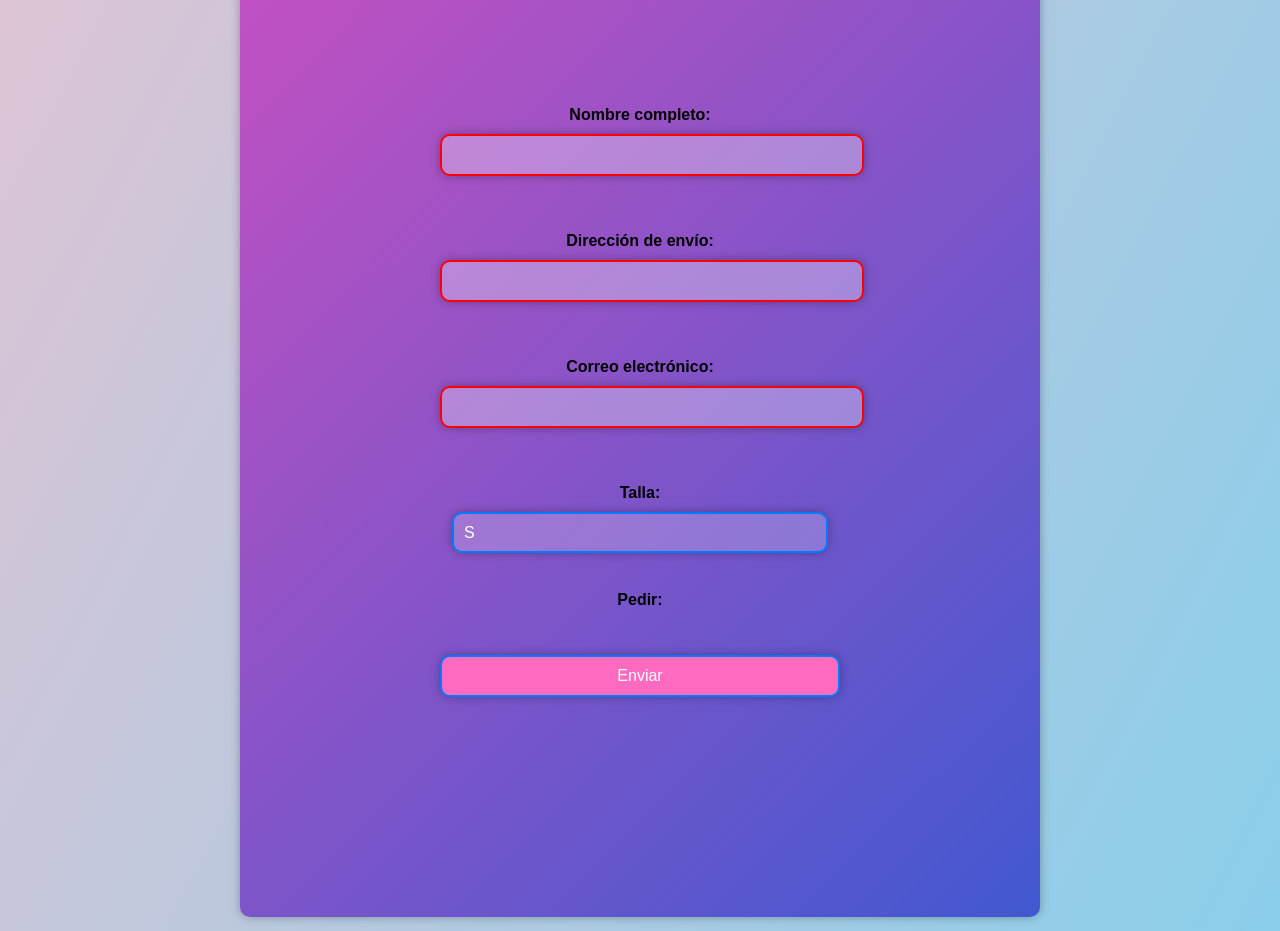
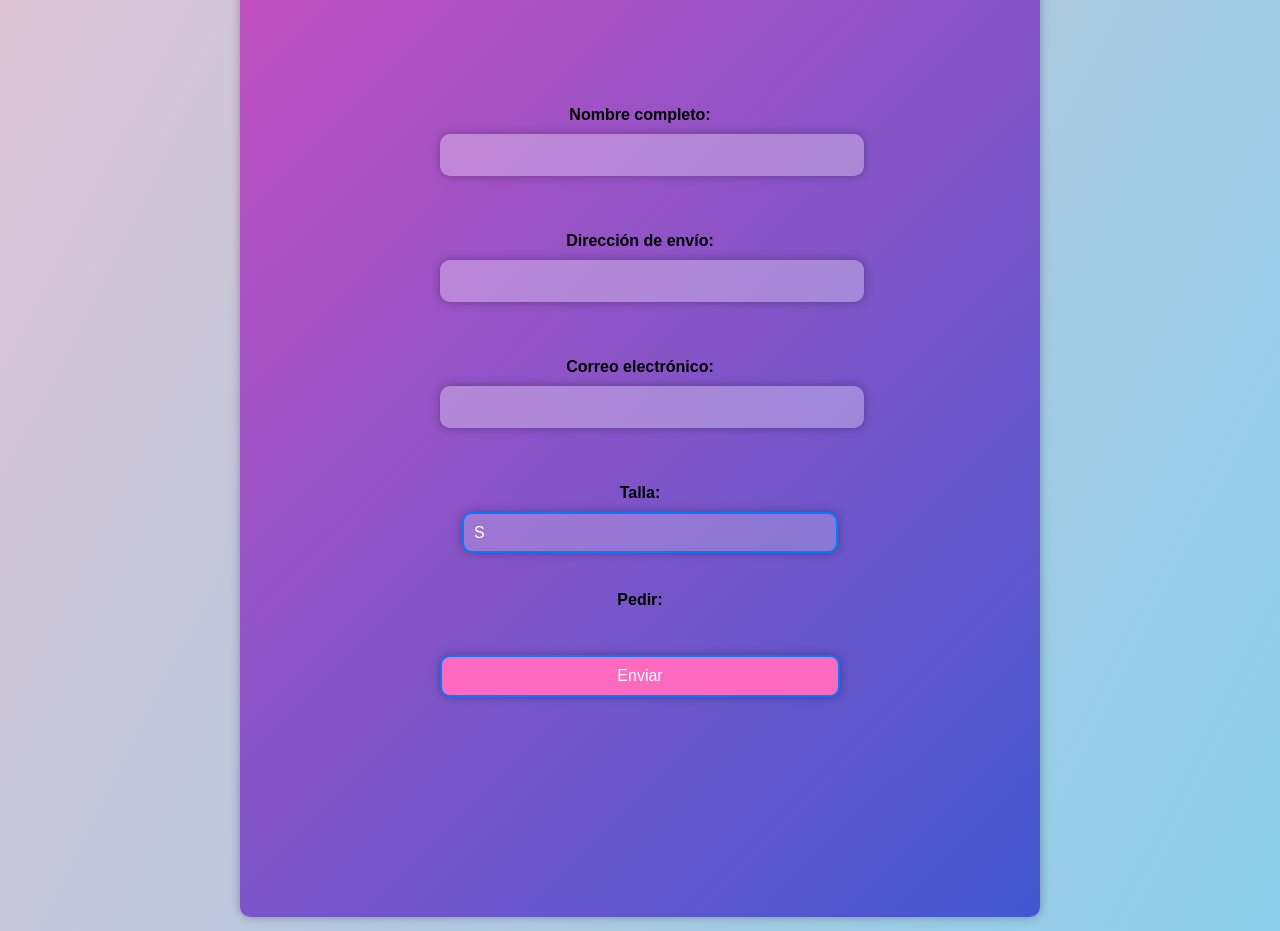
Before and after one commit to WhitiXD/stylos, a plain HTML site: page compra.html in a window 1280 px wide. Shown: the part 2020-2951 px from the top of the page. Drawn offline with Linux system fonts and the light colour scheme; a web font is replaced by a local one.

Commit message:
Update style2.css

```diff
--- a/style2.css
+++ b/style2.css
@@ -194,6 +194,7 @@ footer {
   width: calc(100% - 24px); /* Restamos 24px para dejar espacio para la flecha del desplegable */
   padding: 10px; /* Espaciado interno */
   margin-bottom: 20px; /* Espacio entre elementos */
+  margin-left:5%;
   border: 2px solid #007bff; /* Borde */
   border-radius: 10px; /* Borde redondeado */
   background-color: rgba(255, 255, 255, 0.2); /* Fondo casi transparente */
@@ -314,6 +315,25 @@ button[type="submit"] {
 
 button[type="submit"]:hover {
   background-color: #ff00ff; /* Color de fondo al pasar sobre el botón */
+}
+input[type="email"]:invalid,
+input[type="text"]:invalid {
+  border-color: transparent; /* Hacer el borde transparente */
+  position: relative;
+}
+
+input[type="email"]:invalid::before,
+input[type="text"]:invalid::before {
+  content: '';
+  position: absolute;
+  top: 0;
+  left: 0;
+  width: 100%;
+  height: 100%;
+  border: 2px solid;
+  border-image: linear-gradient(135deg, #c850c0, #4158d0) 1;
+  border-radius: inherit;
+  pointer-events: none; /* Para que el pseudo-elemento no interfiera con los eventos del input */
 }
 
 /* Estilo para etiquetas */
```
